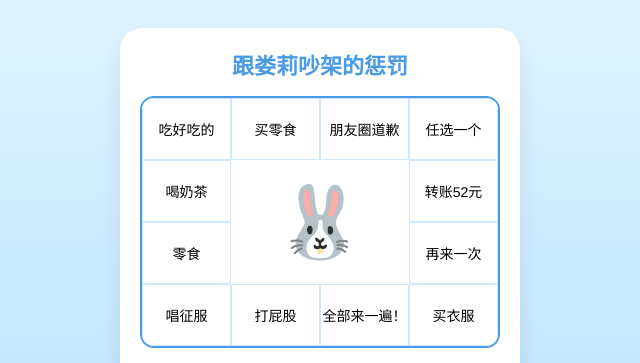
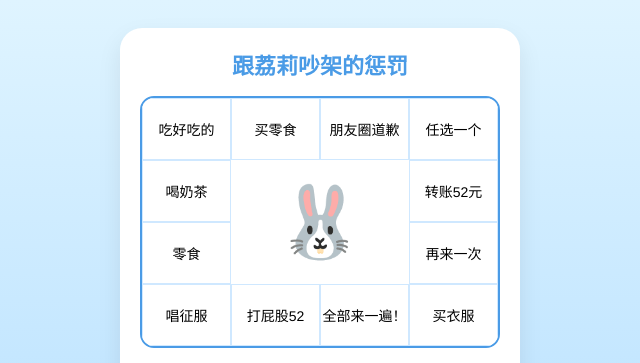
Before and after one commit to c1syrm/bunny-punish, a plain HTML site: page index.html in a window 1280 px wide. Shown: the top 363 px of the page, 320-960 px from the left. Drawn offline with Linux system fonts and the light colour scheme.

Commit message:
Update index.html

```diff
--- a/index.html
+++ b/index.html
@@ -3,7 +3,7 @@
 <head>
 <meta charset="UTF-8">
 <meta name="viewport" content="width=device-width, initial-scale=1.0">
-<title>惩罚</title>
+<title>跟荔莉吵架的惩罚</title>
 
 <style>
 body {
@@ -108,7 +108,7 @@ body {
 <body>
 
 <div class="card" id="card">
-  <div class="title">跟娄莉吵架的惩罚</div>
+  <div class="title">跟荔莉吵架的惩罚</div>
 
   <div class="grid">
 
@@ -130,7 +130,7 @@ body {
 
     <!-- 第 4 行 -->
     <div class="cell">唱征服</div>           <!-- index 8 -->
-    <div class="cell">打屁股</div>       <!-- index 9 -->
+    <div class="cell">打屁股52</div>       <!-- index 9 -->
     <div class="cell">全部来一遍！</div>     <!-- index10 -->
     <div class="cell">买衣服</div>         <!-- index11 -->
 
```
